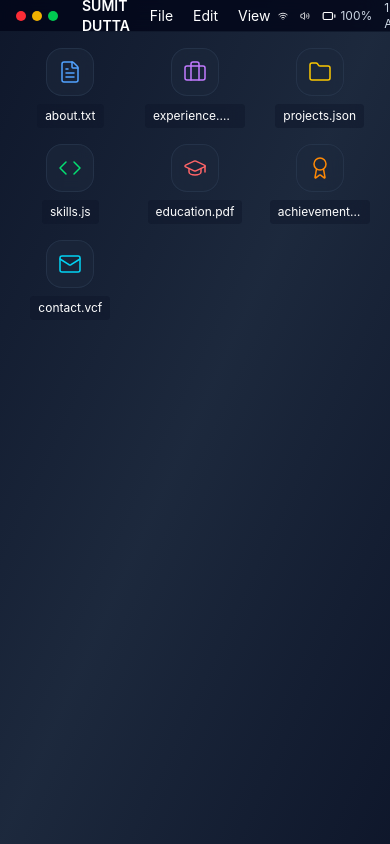
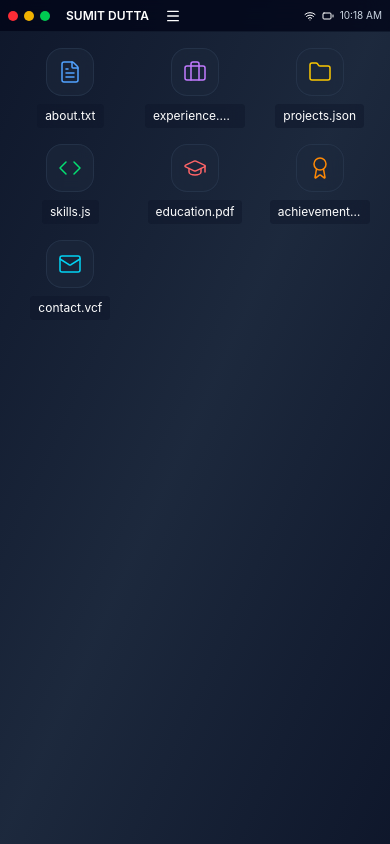
Before and after one commit to SumitDutta007/SumitDutta007, a Next.js app: page / in a window 390 px wide. Built offline with nearby package versions, Linux system fonts and the light colour scheme.

Commit message:
Make menu bar responsive with hamburger menu for mobile

```diff
--- a/app/components/MenuBar.jsx
+++ b/app/components/MenuBar.jsx
@@ -1,4 +1,4 @@
-import { Battery, Maximize2, Minus, Volume2, Wifi, X } from "lucide-react";
+import { Battery, Maximize2, Menu, Minus, Volume2, Wifi, X } from "lucide-react";
 import React, { useEffect, useRef, useState } from "react";
 
 const MenuBar = ({
@@ -14,6 +14,7 @@ const MenuBar = ({
 }) => {
   const [activeMenu, setActiveMenu] = useState(null);
   const [batteryLevel, setBatteryLevel] = useState(100);
+  const [isMobileMenuOpen, setIsMobileMenuOpen] = useState(false);
   const menuRef = useRef(null);
 
   useEffect(() => {
@@ -124,17 +125,23 @@ const MenuBar = ({
   const handleItemClick = (action) => {
     action();
     setActiveMenu(null);
+    setIsMobileMenuOpen(false);
+  };
+
+  const toggleMobileMenu = () => {
+    setIsMobileMenuOpen(!isMobileMenuOpen);
+    setActiveMenu(null);
   };
 
   return (
     <div
-      className="h-8 bg-slate-950/80 backdrop-blur-md border-b border-slate-800/50 flex items-center justify-between px-4 text-white text-sm relative z-50"
+      className="h-8 bg-slate-950/80 backdrop-blur-md border-b border-slate-800/50 flex items-center justify-between px-2 md:px-4 text-white text-sm relative z-50"
       ref={menuRef}
     >
       <div className="flex items-center gap-1">
         {/* Window Controls for Desktop */}
         {showWindowControls && (
-          <div className="flex gap-1.5 mr-3">
+          <div className="flex gap-1.5 mr-2 md:mr-3">
             <button
               className="w-2.5 h-2.5 rounded-full bg-red-500 hover:bg-red-600 transition-colors group relative"
               onClick={onCloseDesktop}
@@ -168,8 +175,11 @@ const MenuBar = ({
           </div>
         )}
 
-        <span className="font-semibold px-2">SUMIT DUTTA</span>
+        {/* Portfolio Name - Always visible */}
+        <span className="font-semibold px-1 md:px-2 text-xs md:text-sm truncate max-w-[120px] md:max-w-none">SUMIT DUTTA</span>
 
+        {/* Desktop Menu - Hidden on small screens */}
+        <div className="hidden md:flex items-center gap-1">
           {Object.keys(menuItems).map((menu) => (
             <div key={menu} className="relative">
               <button
@@ -201,20 +211,67 @@ const MenuBar = ({
           ))}
         </div>
 
-      <div className="flex items-center gap-3">
-        <Wifi className="w-3.5 h-3.5" />
-        <Volume2 className="w-3.5 h-3.5" />
-        <div className="flex items-center gap-1">
-          <Battery className="w-3.5 h-3.5" />
-          <span className="text-slate-300 text-xs">{batteryLevel}%</span>
+        {/* Hamburger Menu Button - Visible on small screens */}
+        <button
+          onClick={toggleMobileMenu}
+          className="md:hidden p-1 hover:bg-slate-800/60 rounded transition-colors ml-1"
+          title="Menu"
+        >
+          <Menu className="w-4 h-4" />
+        </button>
       </div>
-        <span className="text-slate-300 text-xs">
+
+      {/* System Tray - Responsive */}
+      <div className="flex items-center gap-1.5 md:gap-3">
+        <Wifi className="w-3 h-3 md:w-3.5 md:h-3.5" />
+        <Volume2 className="w-3 h-3 md:w-3.5 md:h-3.5 hidden sm:block" />
+        <div className="flex items-center gap-0.5 md:gap-1">
+          <Battery className="w-3 h-3 md:w-3.5 md:h-3.5" />
+          <span className="text-slate-300 text-[10px] md:text-xs hidden sm:inline">{batteryLevel}%</span>
+        </div>
+        <span className="text-slate-300 text-[10px] md:text-xs">
           {time.toLocaleTimeString("en-US", {
             hour: "2-digit",
             minute: "2-digit",
           })}
         </span>
       </div>
+
+      {/* Mobile Dropdown Menu */}
+      {isMobileMenuOpen && (
+        <div className="absolute top-full left-0 right-0 bg-slate-900/98 backdrop-blur-xl border-b border-slate-700/50 shadow-2xl md:hidden">
+          {Object.keys(menuItems).map((menuName) => (
+            <div key={menuName} className="border-b border-slate-800/50 last:border-b-0">
+              <button
+                onClick={() => handleMenuClick(menuName)}
+                className={`w-full px-4 py-2.5 text-left font-medium hover:bg-slate-800/60 transition-colors flex items-center justify-between ${
+                  activeMenu === menuName ? "bg-slate-800/60" : ""
+                }`}
+              >
+                <span>{menuName}</span>
+                <span className={`transform transition-transform ${activeMenu === menuName ? 'rotate-90' : ''}`}>›</span>
+              </button>
+
+              {activeMenu === menuName && (
+                <div className="bg-slate-800/30">
+                  {menuItems[menuName].map((item, index) => (
+                    <button
+                      key={index}
+                      onClick={() => handleItemClick(item.action)}
+                      className="w-full px-8 py-2 text-left text-sm hover:bg-slate-800/60 transition-colors flex items-center justify-between"
+                    >
+                      <span>{item.label}</span>
+                      {item.isChecked && (
+                        <span className="text-green-400">✓</span>
+                      )}
+                    </button>
+                  ))}
+                </div>
+              )}
+            </div>
+          ))}
+        </div>
+      )}
     </div>
   );
 };
```
Lines whose indentation alone changed are shown as unchanged.
